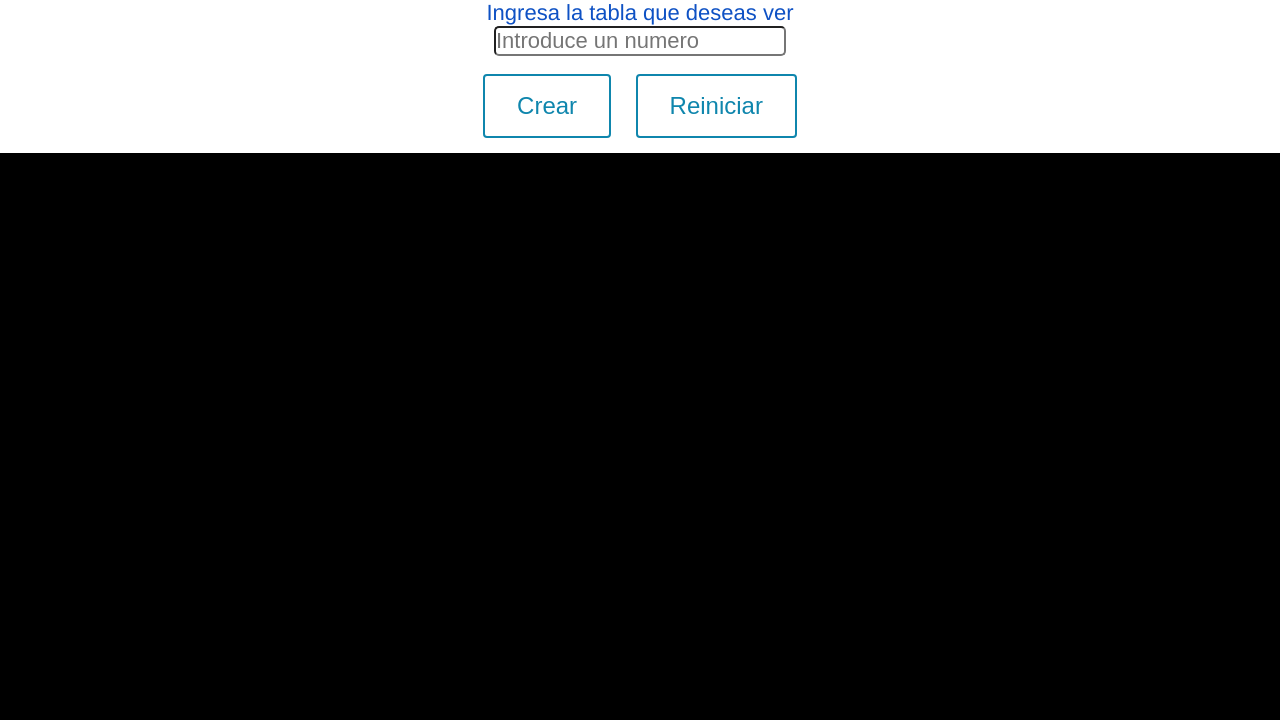
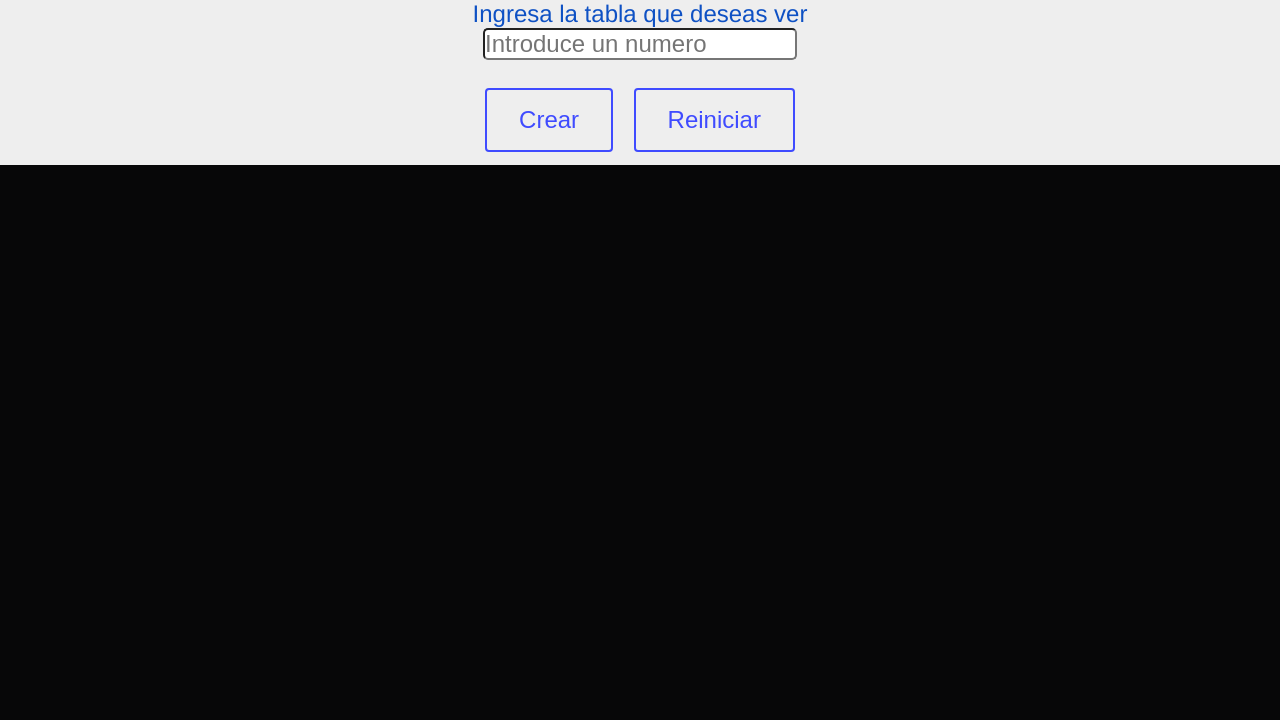
Before and after one commit to AliDaniel1/Tabla-de-Multiplicar, a plain HTML site: page index.html in a window 1280 px wide. Shown: the part 80-800 px from the top of the page. Drawn offline with Linux system fonts and the light colour scheme.

Commit message:
Commit#5(Cambios pequeños)

```diff
--- a/index.html
+++ b/index.html
@@ -1,8 +1,8 @@
 <!DOCTYPE html>
 <html>
 <head>
-
     <meta charset="UTF-8">
+    <meta name="viewport" content="width=device-width, initial-scale=1.0" />
     <title>Tabla de Multiplicar</title>
     <link rel="stylesheet" href = "style.css">
 </head>
@@ -17,8 +17,8 @@
         </form>
 
         <p id ="Tabla_Info"></p>
-        <button onclick="Crear_Tabla()">Crear</button>
-        <button onclick = Reiniciar()>Reiniciar</button>
+        <button onclick = "Crear_Tabla()">Crear</button>
+        <button onclick = "Reiniciar()">Reiniciar</button>
     </div>
 
     <h3 id ="TABLA"> </h3>
--- a/style.css
+++ b/style.css
@@ -6,13 +6,12 @@ body{
     justify-content: center;
     text-align: center;
     align-items: center;
-    background-color: #000;
+    background-color: #070708;
     font-family: 'Franklin Gothic Medium', 'Arial Narrow', Arial, sans-serif;
 }
 .Container_Info{
     padding: 5px;
-    background-color: #fff;
-
+    background-color: #eeeeee;
 }
 h1{
     padding: 5px;
@@ -21,42 +20,40 @@ h1{
     font-size: 40px;
 }
 .Container_Info p{
-    padding-inline: 5px;
+    padding: 5px;
+    margin: 5px;
+    color:#0E51C4;
+    font-size:24px;
+}
+button{
     margin: 8px;
-    color:#0E51C4;
-    font-size:22px;
-}
-
-button{
-    margin: 10px;
-    color:#0F86AD;
+    color:#3F4BFF;
     background:transparent;
-    border:2px solid #0F86AD;
+    border:2px solid #3F4BFF;
     border-radius: 4px;
     font-size: 24px;
-    font-weight: 400;
     padding: 16px 32px;
     text-align: center;
     transition: color 0.3s ease;
 }
 button:hover{
     color: #fff;
-    background-color: #0F86AD;
+    background-color: #3F4BFF;
 }
 #TABLA{
     margin: 15px;
-    padding: 10px;
-    color: #fff;
-    font-size: 26px;
-    font-family: Arial, Helvetica, sans-serif
+    padding: 1px;
+    color: #eeeeee;
+    font-size: 28px;
+    font-family: Arial, Helvetica, sans-serif;
 }
 input{
-    font-size: 22px;
+    font-size: 24px;
     border-radius: 5px;
     color: #0F86AD;
     background-color: #fff;
 }
 label{
     color: #0E51C4;
-    font-size: 22px;
+    font-size: 24px;
 }
```
